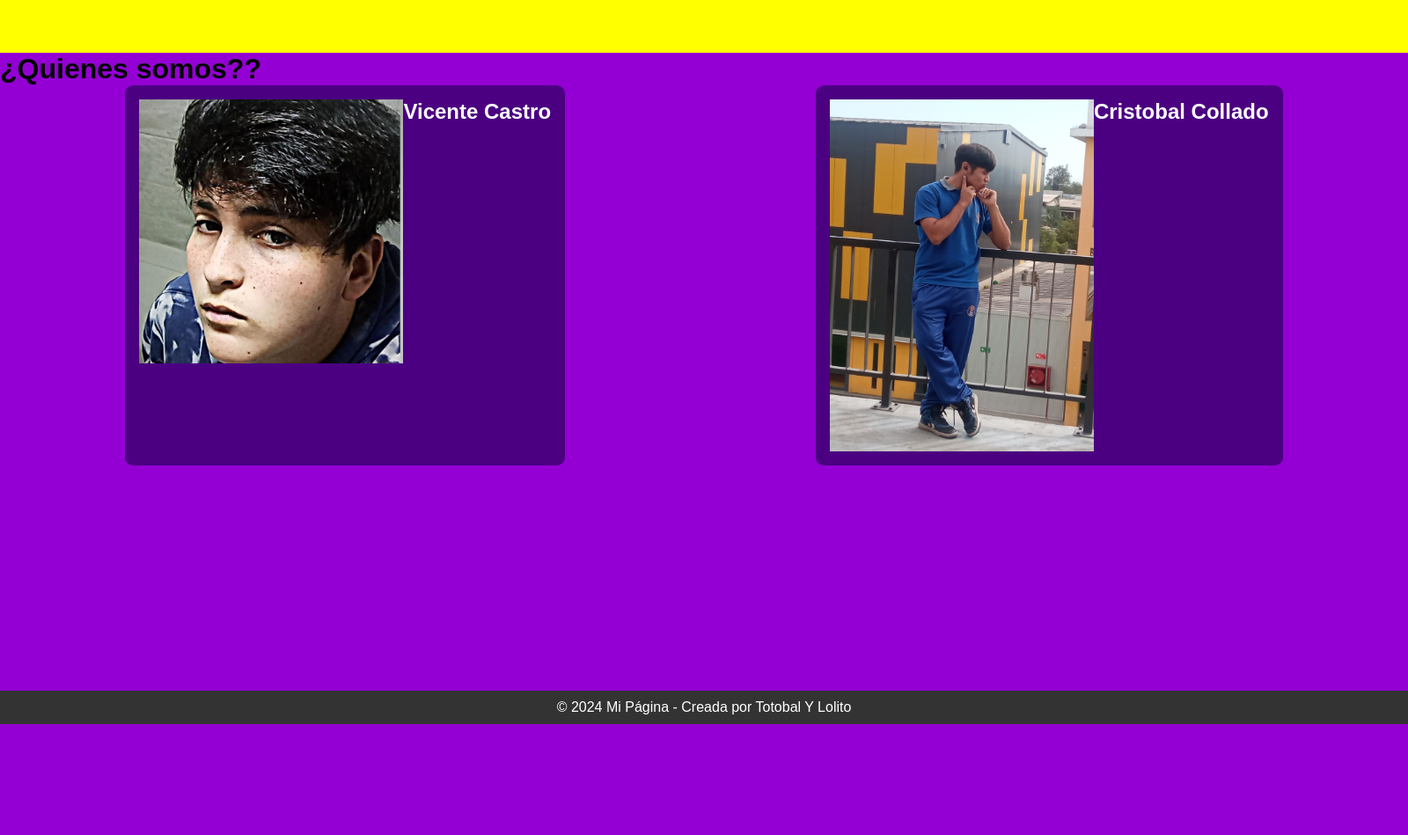
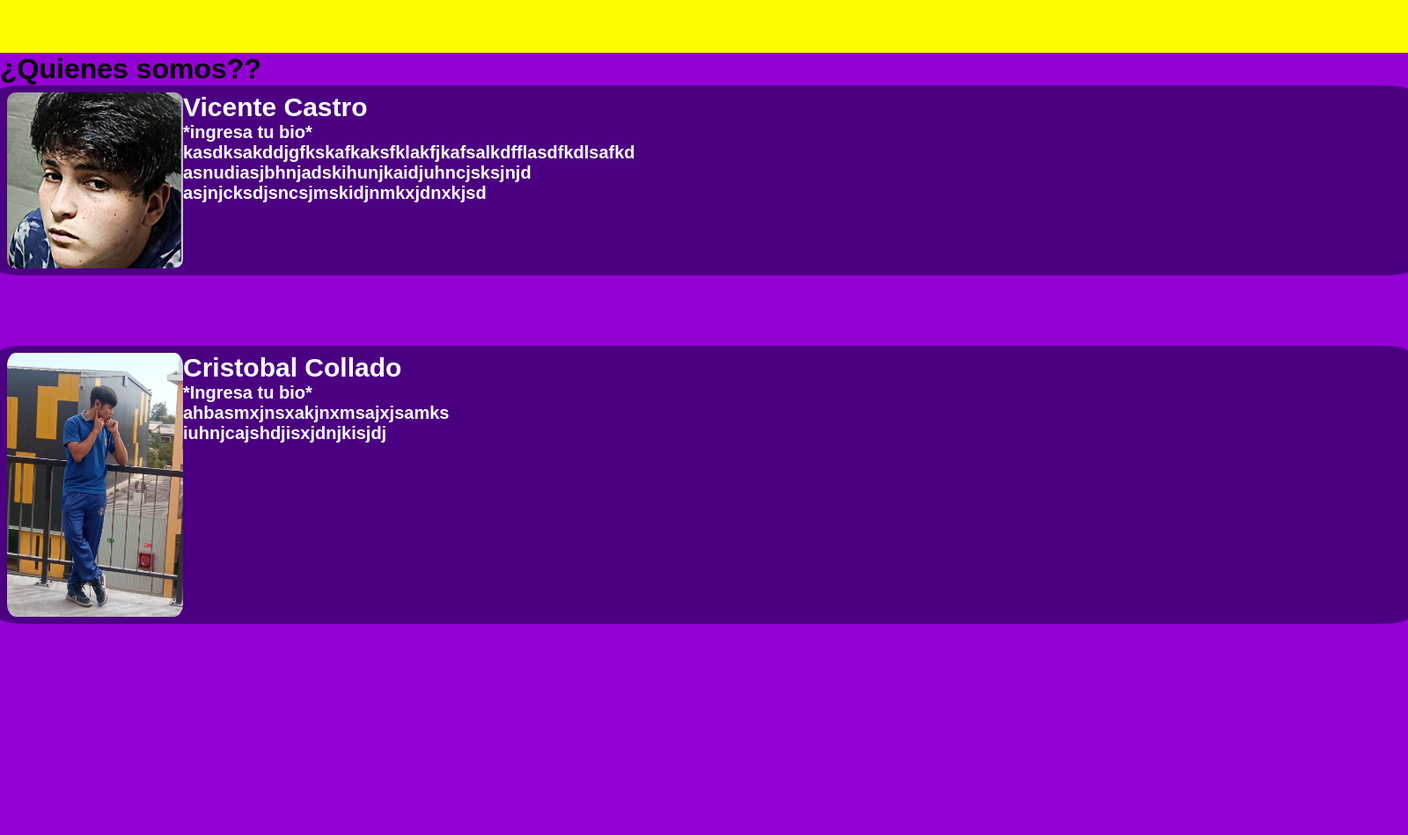
Before and after one commit to Totobal27/Proyecto-Mundo-Gamer-Outlet, a Flask app: page /QuienesSomos in a window 1600 px wide. Shown: the part 205-1154 px from the top of the page at 88% size. Before the commit the page ends 1028 px from the top, so only its background shows below. Run offline with Flask 3, Linux system fonts and the light colour scheme.

Commit message:
Quienes somos

```diff
--- a/static/styles.css
+++ b/static/styles.css
@@ -452,28 +452,45 @@ footer {
   font-size: large;
 }
 
+.fondo2 {
+  background-color: #4b0081;
+  width: 200vh;
+  color: white;
+  padding: 0.5%;
+  border-radius: 2%;
+  display: flex;
+  font-size: 20px;
+  margin-top: 5%;
+}
 
-.quienessomos {
-  display: flex;
-  justify-content: space-around;
 
-}
 
 .fondo {
   background-color: #4b0081;
+  width: 200vh;
+  color: white;
+  padding: 0.5%;
+  border-radius: 2%;
   display: flex;
-  color: white;
-  padding: 1%;
-  border-radius: 2%;
+  font-size: 20px;
 }
+
+/*vh: estatico
+  vw: responsive
+*/
+
+
+
 
 
 .vicho {
-  height: 300px;
-  width: 300px;
+  height: 200px;
+  width: 200px;
+  border-radius: 5%;
 }
 
 .cris {
-  height: 400px;
-  width: 300px;
+  height: 300px;
+  width: 200px;
+  border-radius: 5%;
 }
--- a/templates/QuienesSomos.html
+++ b/templates/QuienesSomos.html
@@ -30,17 +30,28 @@
         </div>
     </marquee>
     <h1>¿Quienes somos??</h1>
-    <div class="quienessomos">
-        <div class="fondo">
-            <img class="vicho" src="/static/img/vicente.jpg" alt="">
+
+    <div class="fondo">
+        <img class="vicho" src="/static/img/vicente.jpg" alt="">
+        <div class="name-bio">
             <h2>Vicente Castro</h2>
-        </div>
-        <div class="fondo">
-            <img class="cris" src="/static/img/cristobal 2.jpg" alt="">
-            <h2>Cristobal Collado </h2>
-
+            <h4>*ingresa tu bio*</h4>
+            <h4>kasdksakddjgfkskafkaksfklakfjkafsalkdfflasdfkdlsafkd</h4>
+            <h4>asnudiasjbhnjadskihunjkaidjuhncjsksjnjd</h4>
+            <h4>asjnjcksdjsncsjmskidjnmkxjdnxkjsd</h4>
         </div>
     </div>
+    <div class="fondo2">
+        <img class="cris" src="/static/img/cristobal 2.jpg" alt="">
+        <div>
+            <h2>Cristobal Collado </h2>
+            <h4>*Ingresa tu bio*</h4>
+            <h4>ahbasmxjnsxakjnxmsajxjsamks</h4>
+            <h4>iuhnjcajshdjisxjdnjkisjdj</h4>
+        </div>
+
+    </div>
+
 
 
 
```
